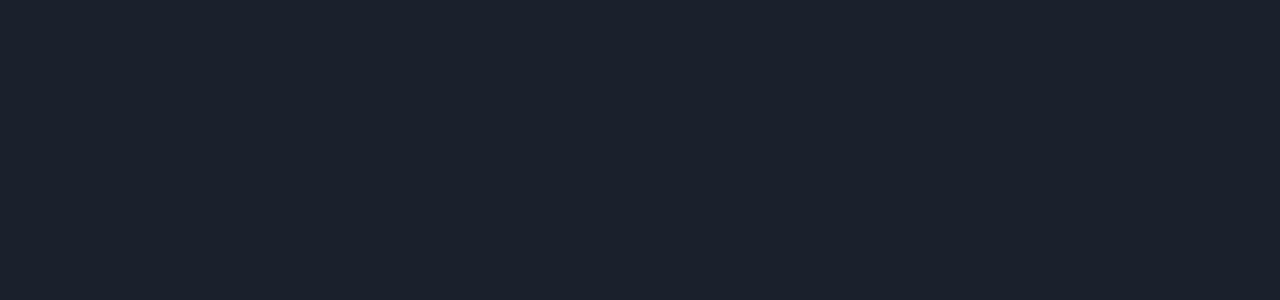
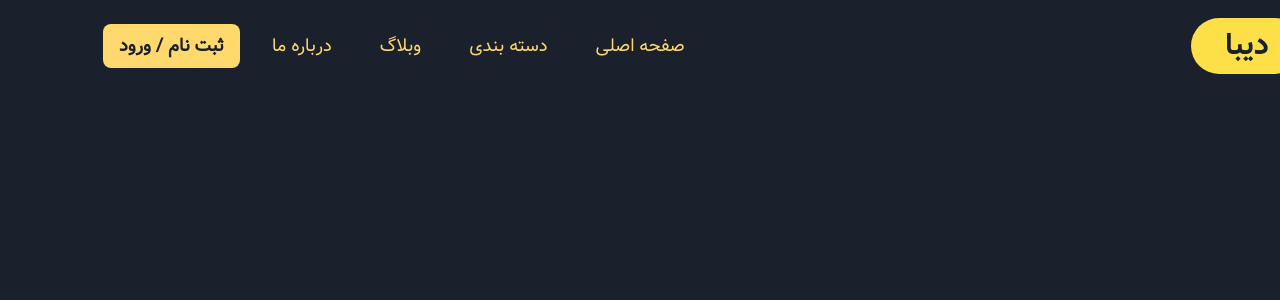
Before and after one commit to FahimePourbarzegary/DibaShop, a React (Vite) app: page / in a window 1280 px wide. Shown: the top 300 px of the page. Built offline with nearby package versions, Linux system fonts and the light colour scheme.

Commit message:
Navbar Section Style

```diff
--- /dev/null
+++ b/src/Components/Navbar.tsx
@@ -0,0 +1,101 @@
+import { faBars } from "@fortawesome/free-solid-svg-icons";
+import { FontAwesomeIcon } from "@fortawesome/react-fontawesome";
+import { useRef, useState } from "react";
+import { NavLink } from "react-router-dom";
+export const Navbar = () => {
+  const [humbergNav, setHumbergNav] = useState<boolean>(false);
+  const [dropdownCate, setDropdownCate] = useState<string>(
+    "overflow-hidden max-h-0 opacity-0"
+  );
+  //toggle subnav
+  const handleClickSubNav = () => {
+    setHumbergNav(!humbergNav);
+  };
+  return (
+    <nav className=" flex justify-between items-center flex-wrap ">
+      {/*Logo section */}
+      <div className=" font-vazirBold rounded-full  w-20 h-8 md:h-14 md:w-28 md:text-3xl bg-primary-300 text-dark flex justify-center items-center text-xl">
+        دیبا
+      </div>
+      <div className="transition-all duration-300 ">
+        {/*subnav dection */}
+        <button
+          className=" hover:opacity-50 transition-all duration-300 border border-primary-200 rounded-lg flex justify-center items-center md:hidden "
+          onClick={handleClickSubNav}
+        >
+          <FontAwesomeIcon icon={faBars} className="p-2" />
+        </button>
+      </div>
+      {/* LinksNav section */}
+      <div
+        className={`w-full my-4 md:my-0 sm:${
+          humbergNav
+            ? " max-h-screen opacity-100"
+            : " overflow-hidden max-h-0 opacity-0"
+        }  md:max-h-screen md:opacity-100 rounded md:w-auto  duration-500 ease-in-out `}
+      >
+        <ul className="p-2 text-sm flex flex-col md:flex-row duration-500 md:text-lg">
+          <li className="p-1 py-2 mb-2 md:mx-2  md:mb-0 hover:bg-primary-200 hover:text-dark rounded-lg md:px-4 md:py-2  transition-all font-semibold md:font-medium">
+            <NavLink to="/" className="w-full block ">
+              صفحه اصلی
+            </NavLink>
+          </li>
+          {/*Drop Down section */}
+          <li
+            className="p-1 py-2 mb-2 md:mx-2 md:mb-0 hover:bg-primary-200 hover:text-dark rounded-lg md:px-4 md:py-2   transition-all font-semibold md:font-medium"
+            onMouseEnter={() => {
+              setDropdownCate("max-h-screen opacity-100");
+            }}
+            onMouseLeave={() =>
+              setDropdownCate("overflow-hidden max-h-0 opacity-0")
+            }
+          >
+            <button className="flex items-center justify-between w-full   rounded md:hover:bg-transparent md:border-0  md:p-0 md:w-auto  font-semibold md:font-medium hover:text-dark">
+              دسته بندی
+            </button>
+            <div
+              className={`z-10  font-normal bg-dark divide-y divide-gray-100 rounded shadow w-44 absolute top-30 md:top-16 ${dropdownCate}  duration-500`}
+            >
+              <ul className="p-1 py-2 md:font-medium text-primary-200">
+                <li className="block px-4 py-2 rounded  hover:bg-primary-200 hover:text-dark ">
+                  <NavLink to="/" className="w-full block">
+                    گردنبند
+                  </NavLink>
+                </li>
+                <li className="block px-4 py-2  rounded  hover:bg-primary-200 hover:text-dark ">
+                  <NavLink to="/" className="w-full block">
+                    گوشواره
+                  </NavLink>
+                </li>
+                <li className="block px-4 py-2  rounded  hover:bg-primary-200 hover:text-dark ">
+                  <NavLink to="/" className="w-full block">
+                    ست
+                  </NavLink>
+                </li>
+              </ul>
+            </div>
+          </li>
+          <li className="p-1 py-2 mb-2 md:mx-2 md:mb-0 hover:bg-primary-200 hover:text-dark rounded-lg md:px-4 md:py-2  transition-all font-semibold md:font-medium">
+            <NavLink to="/" className="w-full block ">
+              وبلاگ
+            </NavLink>
+          </li>
+          <li className="p-1 py-2 mb-2 md:mx-2 md:mb-0 hover:bg-primary-200 hover:text-dark rounded-lg md:px-4 md:py-2  transition-all font-semibold md:font-medium">
+            <NavLink to="/" className="w-full block ">
+              درباره ما
+            </NavLink>
+          </li>
+          <li className="p-1 py-2 mb-2 md:mx-2 md:mb-0 bg-primary-200 text-dark rounded-lg md:px-4 md:py-2  transition-all font-semibold">
+            <NavLink
+              to="/"
+              className="w-full
+              flex justify-center items-center"
+            >
+              ثبت نام / ورود
+            </NavLink>
+          </li>
+        </ul>
+      </div>
+    </nav>
+  );
+};
--- a/src/Pages/HomePage.tsx
+++ b/src/Pages/HomePage.tsx
@@ -1,9 +1,13 @@
-import React from 'react'
+import { Navbar } from "../Components/Navbar";
 
 function HomePage() {
   return (
-    <div>HomePage</div>
-  )
+    <div>
+      <header className=" py-3 px-6 md:px-8 md:py-4">
+        <Navbar />
+      </header>
+    </div>
+  );
 }
 
-export default HomePage
+export default HomePage;
```
